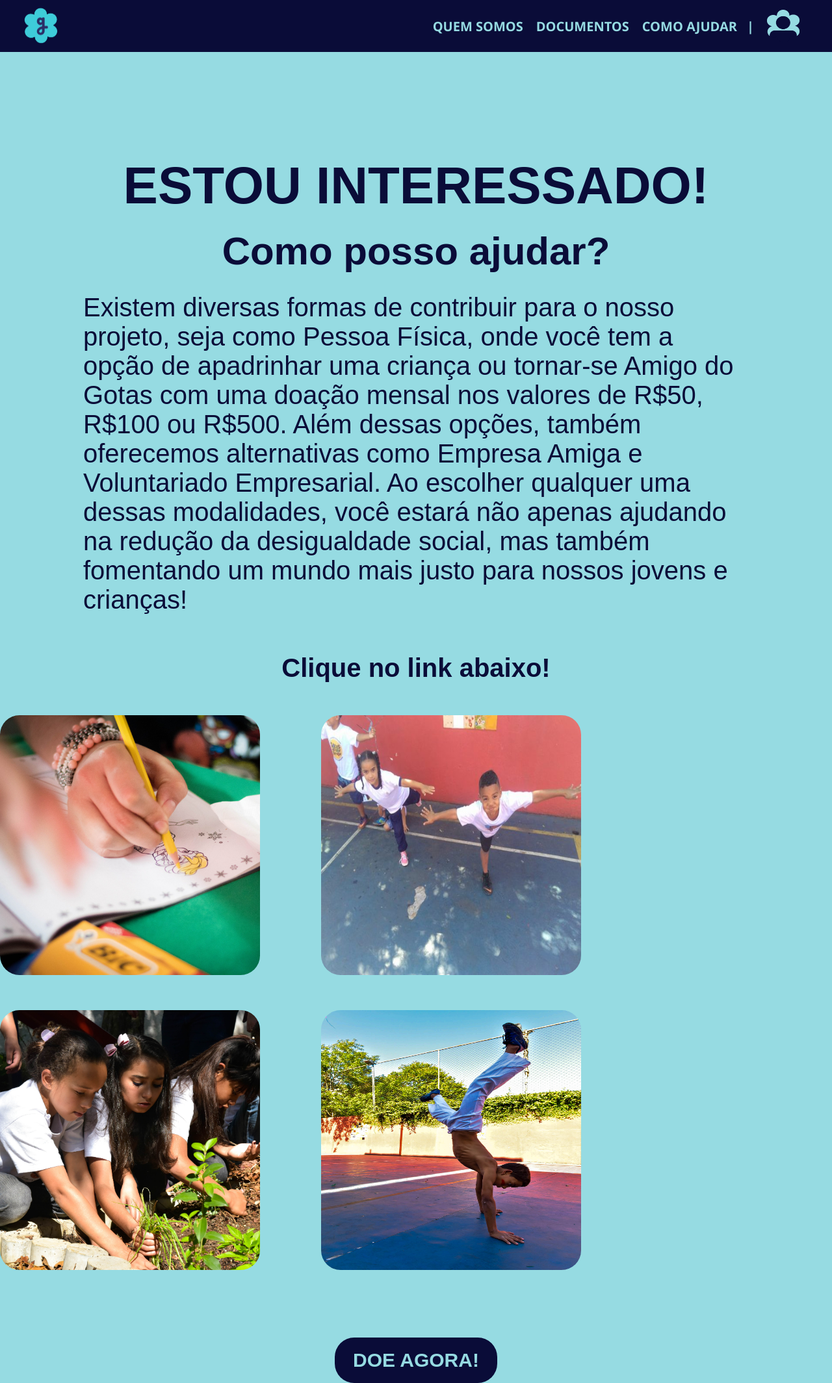
After one commit to xjuveri/Projetos2, a Django app: page /comoAjudar/ in a window 1280 px wide. The commit adds this page. Shown: the whole page at 65% size. Run offline with Django 4.2, Linux system fonts and the light colour scheme; parts of the project's set-up code (start-up, migrations or seed data) failed here and were passed over.

Commit message:
quem somos css

```diff
--- a/proj2/urls.py
+++ b/proj2/urls.py
@@ -30,6 +30,7 @@ urlpatterns = [
     path('grafico/', views.grafico, name = 'grafico'),
     path('inventario/', include('inventario_patrimonial.urls')),
     path('turmas/', views.turmas, name = 'turmas'),
+    path('comoAjudar/', views.comoAjudar, name = 'comoAjudar'),
     #tipos de login
     path('login_gestor', views.login_gestor, name='login_gestor'),
     path('login_educador/', views.login_educador, name='login_educador'),
--- /dev/null
+++ b/proj2app/static/comoAjudar.css
@@ -0,0 +1,71 @@
+body {
+    background-color: #96DBE2;
+}
+.containerAjuda{
+    display: flex;
+    flex-direction: column;
+    align-items: center;
+    justify-content: center;
+    margin-top: 80px;
+
+}
+.textosAjuda {
+    display: flex;
+    flex-direction: column;
+    align-items: center;
+    margin-top: 80px;
+
+}
+.botao {
+    text-align: center;
+    background-color: #0A0C38;
+    width: 250px;
+    height: 70px;
+    font-size: 30px;
+    border-radius: 30px;
+    margin-top: 100px;
+    display: flex;
+    justify-content: center;
+    align-items: center;
+}
+
+.doe {
+    color: #96DBE2;
+   font-family:Arial, Helvetica, sans-serif;
+   font-weight: 600;
+    line-height: 70px;
+    text-decoration: none;
+}
+
+h1 {
+    font-size: 80px;
+    font-family: Arial, Helvetica, sans-serif;
+    color: #0A0C38;
+
+}
+h2{
+    margin-top: 60px;
+    font-size: 40px;
+    font-family: Arial, Helvetica, sans-serif;
+    color: #0A0C38;
+}
+
+h3 {
+    margin-top: 20px;
+    font-size: 60px;
+    font-family: Arial, Helvetica, sans-serif;
+    color: #0A0C38;
+}
+.fotos{
+    border-radius: 30px;
+    margin-top: 50px;
+    margin-right: 90px;
+}
+p {
+    margin-top: 30px;
+    font-size: 40px;
+    font-family: Arial, Helvetica, sans-serif;
+    color: #0A0C38;
+    font-weight: 500;
+    width: 80%; /* Largura ajustada para 80% da largura da tela */
+}
--- /dev/null
+++ b/proj2app/templates/comoAjudar.html
@@ -0,0 +1,34 @@
+{% load static %}
+
+<!DOCTYPE html>
+<html lang="pt-br">
+<head>
+    <meta charset="UTF-8">
+    <meta name="viewport" content="width=device-width, initial-scale=1.0">
+    <link rel="stylesheet" href="{% static 'comoAjudar.css' %}">
+</head>
+<body>
+    {% include 'partials/_barra.html' %}
+    <div class="containerAjuda">
+    <div class="textosAjuda">
+        <h1>ESTOU INTERESSADO! </h1>
+        <h3>Como posso ajudar?</h3>
+        <p>Existem diversas formas de contribuir para o nosso projeto, seja como Pessoa Física, onde você tem a opção de apadrinhar uma
+            criança ou tornar-se Amigo do Gotas com uma doação mensal nos valores de R$50, R$100 ou R$500. Além dessas opções, também oferecemos alternativas como Empresa
+             Amiga e Voluntariado Empresarial. Ao escolher qualquer uma dessas modalidades, você estará não apenas ajudando na redução da desigualdade social,
+             mas também fomentando um mundo mais justo para nossos jovens e crianças!</p>
+        <h2>Clique no link abaixo!</h2>
+    </div>
+    <div>
+        <img src="{% static 'images/pinturaLapis.jpg' %}" alt="Pintura a Lapis" width=400 height= 400 class="fotos">
+        <img src="{% static 'images/yoga.jpeg' %}" alt="Criancas realizando yoga" width=400 height= 400 class="fotos">
+        <img src="{% static 'images/horta.jpg' %}" alt="Horta das criancas" width=400 height= 400 class="fotos">
+        <img src="{% static 'images/capoeira.jpg' %}" alt="Menino realizando capoeira" width=400 height= 400 class="fotos">
+
+    </div>
+    <div class="botao">
+    <a href="https://pagseguro.uol.com.br/checkout/nc/nl/donation/sender-identification.jhtml?t=17ea819c5df45f679897de540f3cb9f3f1e77fb3dd97447d68440cb16edd1869&e=true#rmcl" class="doe">DOE AGORA!</a>
+</div>
+</div>
+</body>
+</html>
--- a/proj2app/templates/partials/_barra.html
+++ b/proj2app/templates/partials/_barra.html
@@ -6,7 +6,7 @@
         <nav class="navbar">
             <a href="#" class="botoes">QUEM SOMOS</a>
             <a href="{% url 'prestacao' %}" class="botoes">DOCUMENTOS</a>
-            <a href="#" class="botoes">COMO AJUDAR</a>
+            <a href="{% url 'comoAjudar' %}" class="botoes">COMO AJUDAR</a>
 
             <span class="separator">|</span>
 
--- a/proj2app/views.py
+++ b/proj2app/views.py
@@ -91,3 +91,5 @@ def grafico(request):
     return render(request, 'grafico.html')
 def turmas(request):
     return render(request,'turmas.html')
+def comoAjudar(request):
+    return render(request,'comoAjudar.html')
```
Also changed, not shown: proj2app/static/images/capoeira.jpg (added), proj2app/static/images/horta.jpg (added), proj2app/static/images/pinturaLapis.jpg (added), proj2app/static/images/yoga.jpeg (added).
